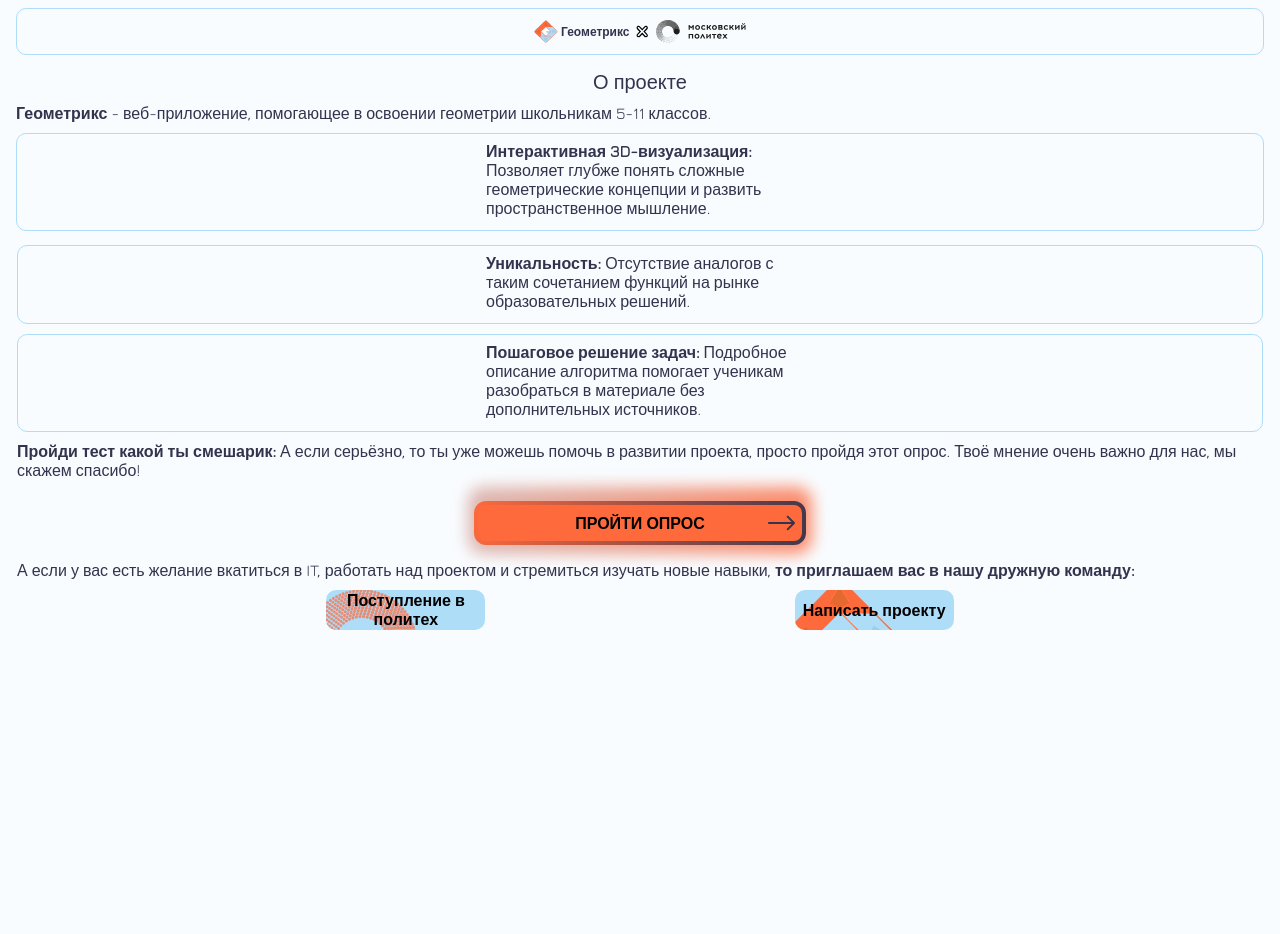
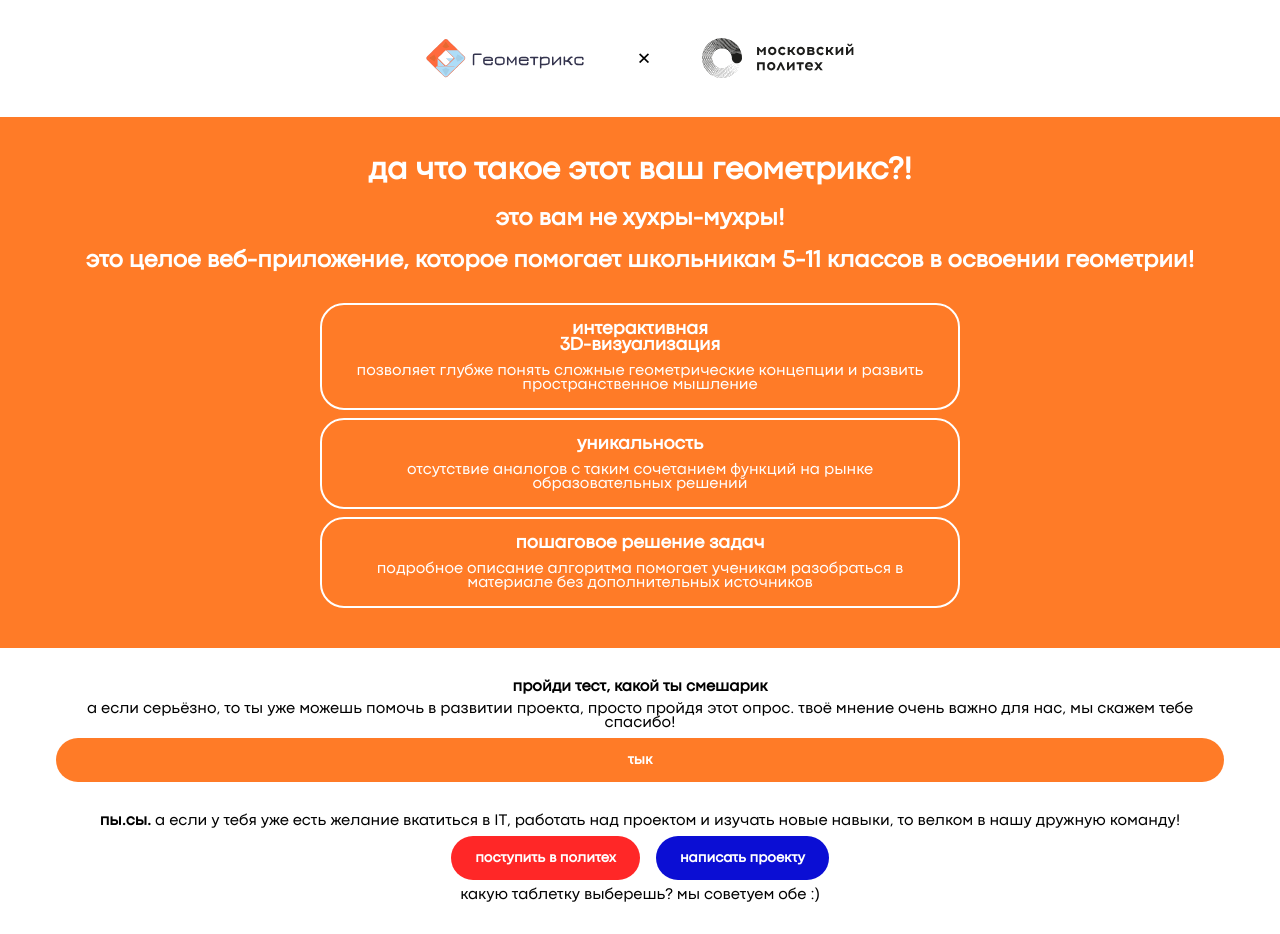
Before and after one commit to vasuy4/visit_geometrix, a plain HTML site: page index.html in a window 1280 px wide. Before the commit the page ends 800 px from the top, so only its background shows below. Drawn offline with nearby package versions, Linux system fonts and the light colour scheme.

Commit message:
sophia commit

```diff
--- a/index.html
+++ b/index.html
@@ -3,95 +3,51 @@
 <head>
     <meta charset="UTF-8">
     <meta name="viewport" content="width=device-width, initial-scale=1.0">
-    <link href="style.css" rel="stylesheet">
-    <link href="https://fonts.googleapis.com/css2?family=Jura&display=swap" rel="stylesheet">
-    <title>Document</title>
+    <link rel="stylesheet" href="./style.css">
+    <title>геометрикс</title>
 </head>
 <body>
-    <div class="div-border rectangle-1508">
-        <img class="geometrix_logo" src="images/geometrix_logo.svg" alt="geometrix_logo">
-        <p class="geometrix_logo_name">Геометрикс</p>
-        <img class="x_svg" src="images/х.svg" alt="x">
-        <img class="polytech_logo" src="images/polytech_logo.svg" alt="polytech_logo">
-    </div>
-
-    <div class="information">
-        <div class="h1_about">О проекте</div>
-
-        <div class="free-text mb10">
-            <span>
-                <span class="fw600">Геометрикс</span>
-                <span class="about_geometrix">
-                - веб-приложение, помогающее в освоении геометрии школьникам 5-11 классов.
-                </span>
-            </span>
+    <header>
+        <div>
+            <img src="./src/logo.svg">
+            <p>×</p>
+            <img src="./src/mpu_logo.svg">
         </div>
-
-        <div class="div-border h96">
-            <div class="text-in-border">
-                <span class="fw600">Интерактивная 3D-визуализация:</span>
-                <span>
-                Позволяет глубже понять сложные геометрические концепции и развить
-                пространственное мышление.
-                </span>
-            </span>
+    </header>
+    <main>
+        <div>
+        <h1>да что такое этот ваш геометрикс?!</h1>
+        <h2>это вам не хухры-мухры!<br><br>это целое веб-приложение, которое помогает школьникам 5-11 классов в освоении геометрии!</h2>
         </div>
-
-        <div class="div-border h77">
-            <div class="text-in-border">
-                <span class="fw600">Уникальность:</span>
-                <span>
-                Отсутствие аналогов с таким сочетанием функций на рынке образовательных
-                решений.
-                </span>
+        <ul>
+            <li>
+                <h3>интерактивная<br>3D-визуализация</h3>
+                <p>позволяет глубже понять сложные геометрические концепции и развить пространственное мышление</p>
+            </li>
+            <li>
+                <h3>уникальность</h3>
+                <p>отсутствие аналогов с таким сочетанием функций на рынке образовательных решений</p>
+            </li>
+            <li>
+                <h3>пошаговое решение задач</h3>
+                <p>подробное описание алгоритма помогает ученикам разобраться в материале без дополнительных источников</p>
+            </li>
+        </ul>
+    </main>
+    <footer>
+        <div class="opros">
+        <h4>пройди тест, какой ты смешарик</h4>
+        <p>а если серьёзно, то ты уже можешь помочь в развитии проекта, просто пройдя этот опрос. твоё мнение очень важно для нас, мы скажем тебе спасибо!</p>
+        <a href="https://docs.google.com/forms/d/e/1FAIpQLSci47qR62SzptZQvEaejH4F40DPLbRfTyZwMdARTD8KpHlgXg/viewform?usp=header"><button>тык</button></a>
+        </div>
+        <div class="ps">
+            <p><b>пы.сы.</b> а если у тебя уже есть желание вкатиться в IT, работать над проектом и изучать новые навыки, то велком в нашу дружную команду!</p>
+            <div>
+                <button>поступить в политех</button>
+                <button>написать проекту</button>
             </div>
+            <p>какую таблетку выберешь? мы советуем обе :)</p>
         </div>
-
-        <div class="div-border h96 mt10">
-            <div class="text-in-border">
-                <span class="fw600">Пошаговое решение задач:</span>
-                <span>
-                Подробное описание алгоритма помогает ученикам разобраться в материале без
-                дополнительных источников.
-                </span>
-            </div>
-        </div>
-
-        <div class="free-text mt10 mb10">
-            <span class="fw600">Пройди тест какой ты смешарик:</span>
-            <span>
-            А если серьёзно, то ты уже можешь помочь в развитии проекта, просто пройдя этот опрос.
-            Твоё мнение очень важно для нас, мы скажем спасибо!
-            </span>
-        </div>
-
-        <div class="center-wrapper">
-        <a href="/" class="btn-survay w326">
-            <img class="mt10 mb2 w328" src="images/btn_survey.svg" alt="Кнопка опроса">
-            <span class="text-in-btn mt2">ПРОЙТИ ОПРОС</span>
-        </a>
-        </div>
-
-
-        <div class="free-text mt10">
-            <span>
-            А если у вас есть желание вкатиться в IT, работать над проектом и стремиться
-            изучать новые навыки,
-            </span>
-            <span class="fw600">то приглашаем вас в нашу дружную команду:</span>
-        </div>
-
-        <div class="center-wrapper mt10">
-            <a href="/" class="btn-contact">
-                <img src="images/polytech_link.svg" alt="polytech_link">
-                <span class="text-in-btn mtm2">Поступление в политех</span>
-            </a>
-
-            <a href="/" class="btn-contact">
-                <img src="images/geometrix_link.svg" alt="geometrix_link">
-                <span class="text-in-btn mtm2">Написать проекту</span>
-            </a>
-        </div>
-    </div>
+    </footer>
 </body>
 </html>
--- a/style.css
+++ b/style.css
@@ -1,170 +1,172 @@
-body {
-  font-family: "Jura", sans-serif;
-  background-color: #f9fcff;
+* {
+    margin: 0;
+    padding: 0;
+    box-sizing: border-box;
 }
 
-.rectangle-1508 {
-  height: 45px;
-  position: relative;
-  margin-left: 8px;
-  margin-right: 8px;
-  margin-bottom: 15px;
-
-  display: flex;
-  align-items: center;
-  justify-content: center;
-  gap: 8px;
+@font-face {
+    font-family: 'CodecPro';
+    src: url('./src/CodecPro.ttf') format('truetype');
+    font-weight: normal;
+    font-style: normal;
 }
 
-.geometrix_logo {
-  width: 24.28px;
-  height: 23.9px;
+@keyframes fadeInUp {
+    0% {
+        opacity: 0;
+        transform: translateY(20px);
+    }
+    100% {
+        opacity: 1;
+        transform: translateY(0);
+    }
 }
 
-.polytech_logo {
-  width: 90.74px;
-  height: 23.91px;
+@keyframes pulse {
+    0% { transform: scale(1); }
+    50% { transform: scale(1.05); }
+    100% { transform: scale(1); }
 }
 
-.geometrix_logo_name {
-  margin-left: -5px;
-  font-weight: 700;
-  font-size: 12px;
-  color: #33334d;
+@keyframes fadeIn {
+    from { opacity: 0; }
+    to { opacity: 1; }
 }
 
-.x_svg {
-  margin-left: -2px;
+button {
+    font-family: 'CodecPro', sans-serif;
+    border: none;
+    padding: 2vh 3vh;
+    border-radius: 50vw;
+    cursor: pointer;
+    font-weight: 600;
+    font-size: 1.8vh;
+    color: white;
+    transition: transform 0.3s ease, background-color 0.3s ease;
+    animation: fadeInUp 1s ease forwards;
 }
 
-.information {
-  margin-left: 8px;
-  margin-right: 8px;
+button:hover {
+    transform: scale(1.08);
 }
 
-.h1_about {
-  color: #33334d;
-  text-align: center;
-  font-size: 20px;
-  font-weight: 400;
-  position: relative;
-  margin-bottom: 10px;
+h1, h2, h3 {
+    animation: fadeInUp 1s ease forwards;
 }
 
-.mb10 {
-  margin-bottom: 10px;
+header {
+    background-color: #ffffff;
 }
 
-.free-text {
-  color: #33334d;
-  font-size: 16px;
-  font-weight: 400;
-  position: relative;
+header p {
+    font-size: 3vh;
+    font-weight: 800;
+    animation: fadeInUp 1s ease forwards;
 }
 
-.fw600 {
-  font-weight: 600;
+header div {
+    display: flex;
+    flex-direction: row;
+    gap: 4vw;
+    align-items: center;
+    justify-content: center;
+    padding: 3vw 0;
+    animation: fadeIn 1.2s ease forwards;
 }
 
-.div-border {
-  background: #f9fcff;
-  border-radius: 10px;
-  border-style: solid;
-  border-color: #aeddf8;
-  border-width: 1.5px;
-  position: relative;
+header div img {
+    height: 5vh;
+    animation: fadeIn 1.2s ease forwards;
 }
 
-.h96 {
-  height: 96px;
+main {
+    background-color: #FF7B27;
+    font-family: 'CodecPro', sans-serif;
+    color: white;
+    text-align: center;
+    padding: 5vh 7vh;
+    animation: fadeIn 1.5s ease forwards;
 }
 
-.h77 {
-  margin-top: 27px;
-  height: 77px;
+main div {
+    display: flex;
+    flex-direction: column;
+    gap: 3vh;
+    margin-bottom: 4vh;
 }
 
-.mt10 {
-  margin-top: 10px;
+ul {
+    display: flex;
+    flex-direction: column;
+    gap: 1vh;
+    align-items: center;
 }
 
-.text-in-border {
-  box-sizing: border-box;
-  margin: 0 auto;
-  margin-top: 8px;
-  color: #33334d;
-  text-align: left;
-  font-size: 16px;
-  position: relative;
-  width: 308px;
+ul li {
+    border: 2px solid white;
+    border-radius: 3vh;
+    padding: 2vh;
+    width: 50vw;
+    opacity: 0;
+    animation: fadeInUp 0.8s ease forwards;
+    animation-delay: calc(var(--i, 0) * 0.3s);
+    list-style: none;
 }
 
-.mt2 {
-  margin-top: 2px;
+ul li h3 {
+    margin-bottom: 1.4vh;
+    position: relative;
+    z-index: 0;
+    color: white;
 }
 
-.mb2 {
-  margin-bottom: 2px;
+ul li img {
+    position: absolute;
+    top: 1vh;
+    left: 9vw;
+    z-index: -1;
+    scale: 1.2;
 }
 
-.mtm2 {
-  margin-top: -2px;
+footer {
+    padding: 4vh 7vh;
+    font-family: 'CodecPro', sans-serif;
+    text-align: center;
+    animation: fadeIn 2s ease forwards;
+    background-color: #ffffff;
 }
 
-.btn-contact {
-  position: relative;
-  display: inline-block;
+.opros {
+    margin-bottom: 2vh;
+    gap: 1vh;
+    display: flex;
+    flex-direction: column;
+    animation: fadeInUp 1s ease forwards;
 }
 
-.text-in-btn {
-  position: absolute;
-  top: 50%;
-  left: 50%;
-  transform: translate(-50%, -50%);
-  color: black;
-  font-weight: bold;
-  font-size: 16px;
-  width: 100%;
-  text-align: center;
+.opros button {
+    background-color: #FF7B27;
+    width: 100%;
 }
 
-.center-wrapper {
-  display: flex;
-  justify-content: space-evenly;
-  align-items: center;
+.ps {
+    margin-top: 4vh;
+    gap: 1vh;
+    display: flex;
+    flex-direction: column;
+    animation: fadeInUp 1.3s ease forwards;
 }
 
-.btn-survay {
-  position: relative;
-  display: inline-block;
-  z-index: 0;
-  padding: 1px 3px;
-  border-radius: 12px;
-  overflow: visible;
+.ps div {
+    display: flex;
+    gap: 2vh;
+    justify-content: center;
 }
 
-.btn-survay::before {
-  content: "";
-  position: absolute;
-  top: -3px; bottom: -3px;
-  left: -3px; right: -3px;
-  border-radius: 15px;
-  background: linear-gradient(270deg, #fc96ee, #FF6A3D, #AEDDF8, #e477fa);
-  background-size: 600% 600%;
-  animation: gradientAnimation 8s ease infinite;
-  z-index: -1;
-  filter: blur(8px);
-  opacity: 0.8;
+.ps div button {
+    background-color: #ff2727;
 }
 
-@keyframes gradientAnimation {
-  0% {
-    background-position: 0% 50%;
-  }
-  50% {
-    background-position: 100% 50%;
-  }
-  100% {
-    background-position: 0% 50%;
-  }
+.ps div button:nth-child(even) {
+    background-color: #0b0ed4;
 }
```
Also changed, not shown: images/btn_survey.svg (deleted), images/geometrix_link.svg (deleted), images/geometrix_logo.svg (deleted), images/polytech_link.svg (deleted), images/polytech_logo.svg (deleted), images/х.svg (deleted), src/CodecPro.ttf (added), src/logo.svg (added), src/mpu_logo.svg (added).
